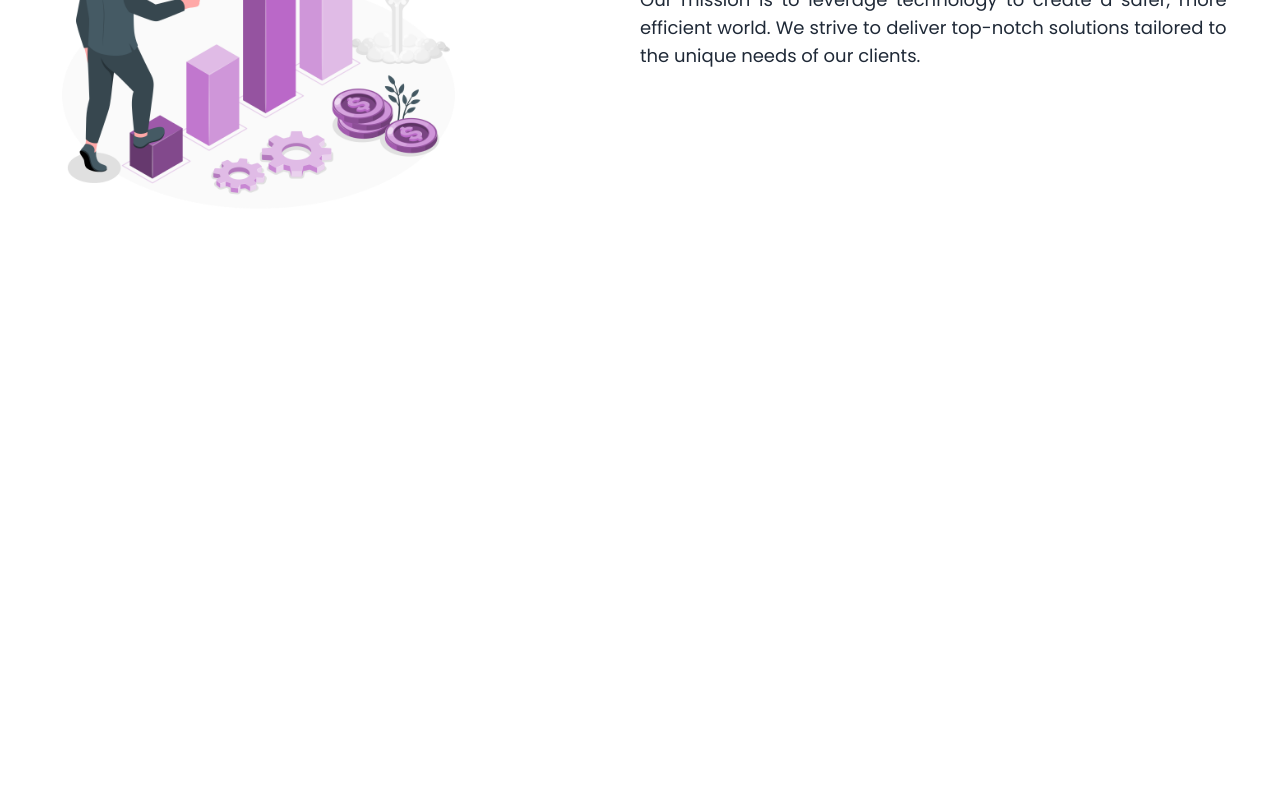
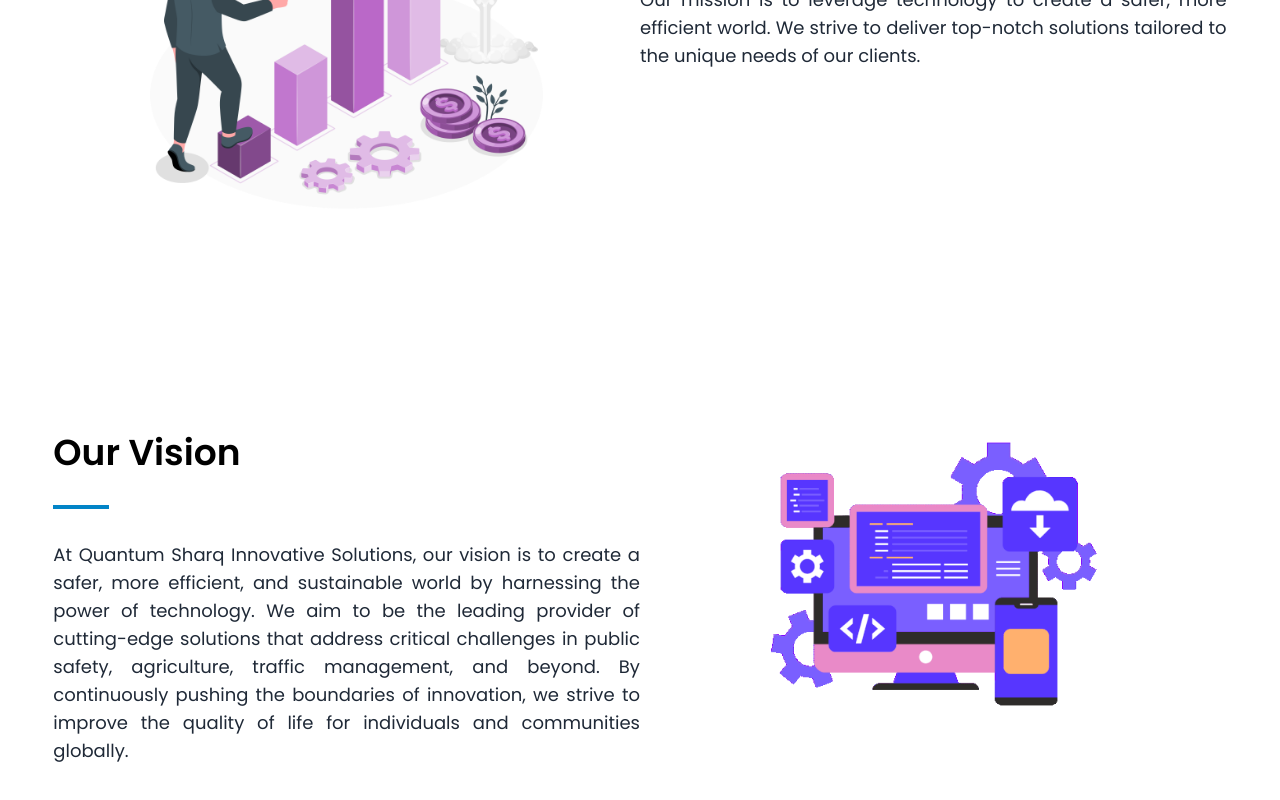
Before and after one commit to svivek19/office-website, a React (Vite) app: page / in a window 1280 px wide. Shown: the part 858-1658 px from the top of the page. Before the commit the page ends 1227 px from the top, so only its background shows below. Built offline with nearby package versions, Linux system fonts and the light colour scheme.

Commit message:
vision section finish

```diff
--- a/src/pages/Home.jsx
+++ b/src/pages/Home.jsx
@@ -1,6 +1,7 @@
 import React from "react";
 import DiamondImageGallery from "../components/DiamondImageGallery";
 import mission from "../assets/mission.png";
+import vision from "../assets/vision.gif";
 
 const Home = () => {
   return (
@@ -29,8 +30,8 @@
 
       {/* mission */}
 
-      <div className="grid grid-cols-1 md:grid-cols-2 w-11/12 mx-auto my-4 md:my-36">
-        <div className="w-full md:w-[70%] flex justify-center items-center">
+      <div className="grid grid-cols-1 md:grid-cols-2 w-11/12 mx-auto mt-4 md:mt-36">
+        <div className="w-full md:w-[70%] mx-auto flex justify-center items-center">
           <img src={mission} alt="mission logo" />
         </div>
         <div className="mt-16 justify-center space-y-8">
@@ -43,6 +44,26 @@
           </p>
         </div>
       </div>
+
+      {/* vision */}
+      <div className="grid grid-cols-1 md:grid-cols-2 w-11/12 mx-auto my-4 md:my-36">
+        <div className="mt-16 justify-center space-y-8">
+          <h1 className="text-4xl font-semibold">Our Vision</h1>
+          <hr className="w-14 border-2 border-sky-600" />
+          <p className="text-justify text-lg text-gray-800">
+            At Quantum Sharq Innovative Solutions, our vision is to create a
+            safer, more efficient, and sustainable world by harnessing the power
+            of technology. We aim to be the leading provider of cutting-edge
+            solutions that address critical challenges in public safety,
+            agriculture, traffic management, and beyond. By continuously pushing
+            the boundaries of innovation, we strive to improve the quality of
+            life for individuals and communities globally.
+          </p>
+        </div>
+        <div className="w-full md:w-[70%] mx-auto flex justify-center items-center">
+          <img src={vision} alt="mission logo" />
+        </div>
+      </div>
     </>
   );
 };
```
Also changed, not shown: src/assets/vision.gif (added).
